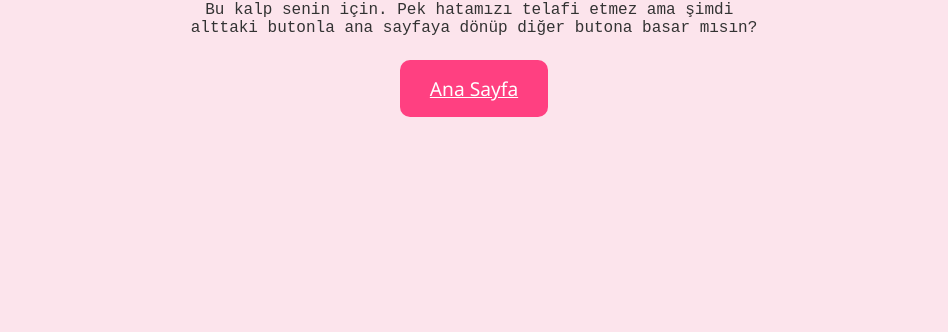
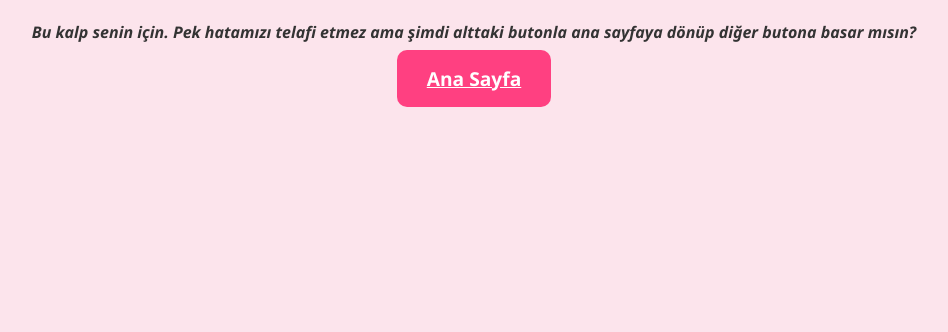
Before and after one commit to ArsaDevelop0/Esoss, a plain HTML site: page heart.html in a window 1280 px wide. Shown: the part 468-800 px from the top of the page, without its empty margins (166-1114 px from the left). Drawn offline with Linux system fonts and the light colour scheme.

Commit message:
Update heart.html

```diff
--- a/heart.html
+++ b/heart.html
@@ -9,8 +9,10 @@
 <body>
   <div class="container">
     <div class="big-heart">❤️</div>
-    <pre style="font-size: 1rem;">Bu kalp senin için. Pek hatamızı telafi etmez ama şimdi
-alttaki butonla ana sayfaya dönüp diğer butona basar mısın?</pre>
+    <div class="custom-message">
+     <b>Bu kalp senin için. Pek hatamızı telafi etmez ama şimdi
+     alttaki butonla ana sayfaya dönüp diğer butona basar mısın?
+    </div>
     <br>
     <a href="index.html" class="btn">Ana Sayfa</a>
   </div>
```
